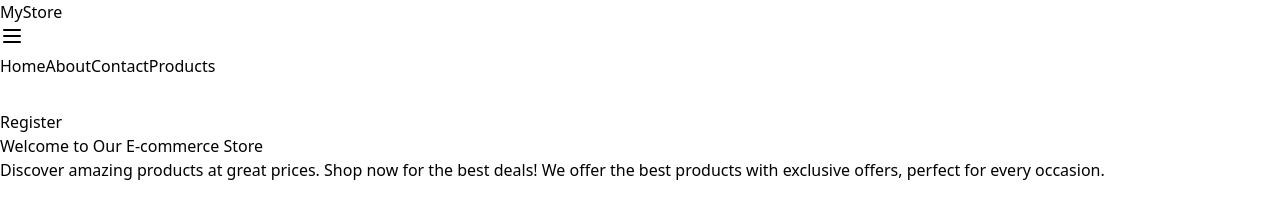
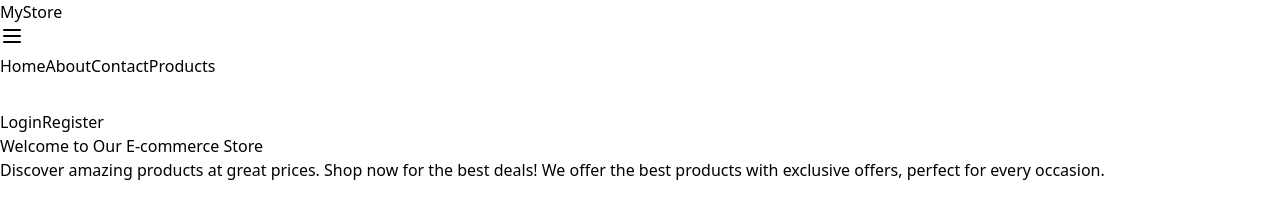
Before and after one commit to yadav91/e-comm, a React (Vite) app in the folder frontend/: page / in a window 1280 px wide. Shown: the top 201 px of the page. Built offline with nearby package versions, Linux system fonts and the light colour scheme.

Commit message:
Added Login button to Nav component

```diff
--- a/frontend/src/Nav.jsx
+++ b/frontend/src/Nav.jsx
@@ -32,8 +32,10 @@ const Nav = () => {
   return (
     <nav className="bg-white shadow-md px-4 py-3 sm:px-6 md:px-10">
       <div className="flex justify-between items-center">
+        {/* Logo */}
         <div className="text-xl sm:text-2xl font-bold text-blue-600">MyStore</div>
 
+        {/* Hamburger */}
         <button
           className="sm:hidden text-gray-700"
           onClick={() => setMenuOpen(!menuOpen)}
@@ -42,6 +44,7 @@ const Nav = () => {
         </button>
       </div>
 
+      {/* Links */}
       <div
         className={`${
           menuOpen ? "block" : "hidden"
@@ -60,6 +63,7 @@ const Nav = () => {
           )}
         </div>
 
+        {/* Auth Section */}
         <div className="mt-4 sm:mt-0 flex flex-col sm:flex-row sm:items-center gap-3">
           {user ? (
             <div className="flex items-center gap-2">
@@ -87,6 +91,12 @@ const Nav = () => {
                 text="signin_with"
               />
               <Link
+                to="/login"
+                className="text-gray-700 hover:text-blue-600 text-sm"
+              >
+                Login
+              </Link>
+              <Link
                 to="/register"
                 className="text-gray-700 hover:text-blue-600 text-sm"
               >
```
